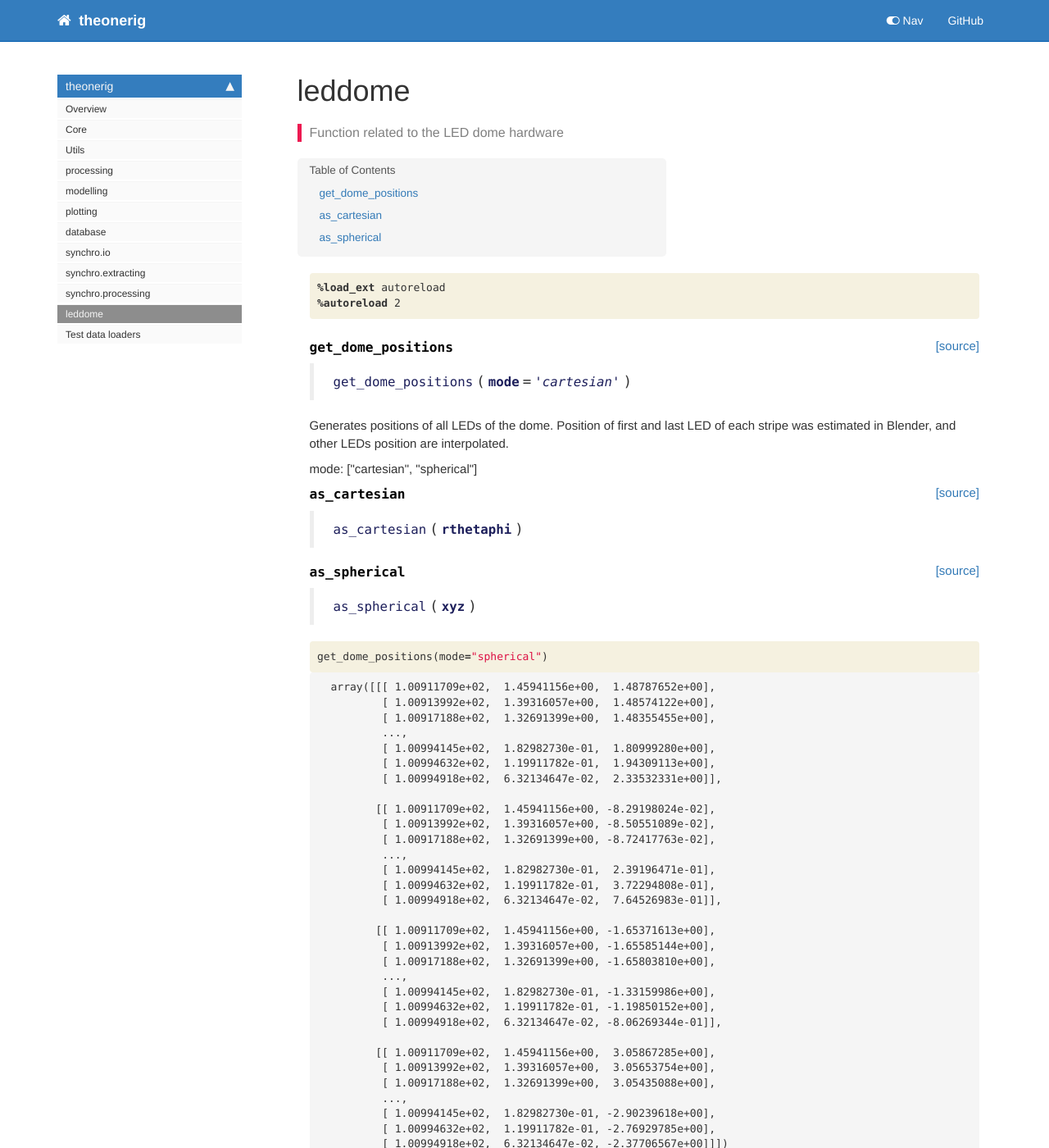
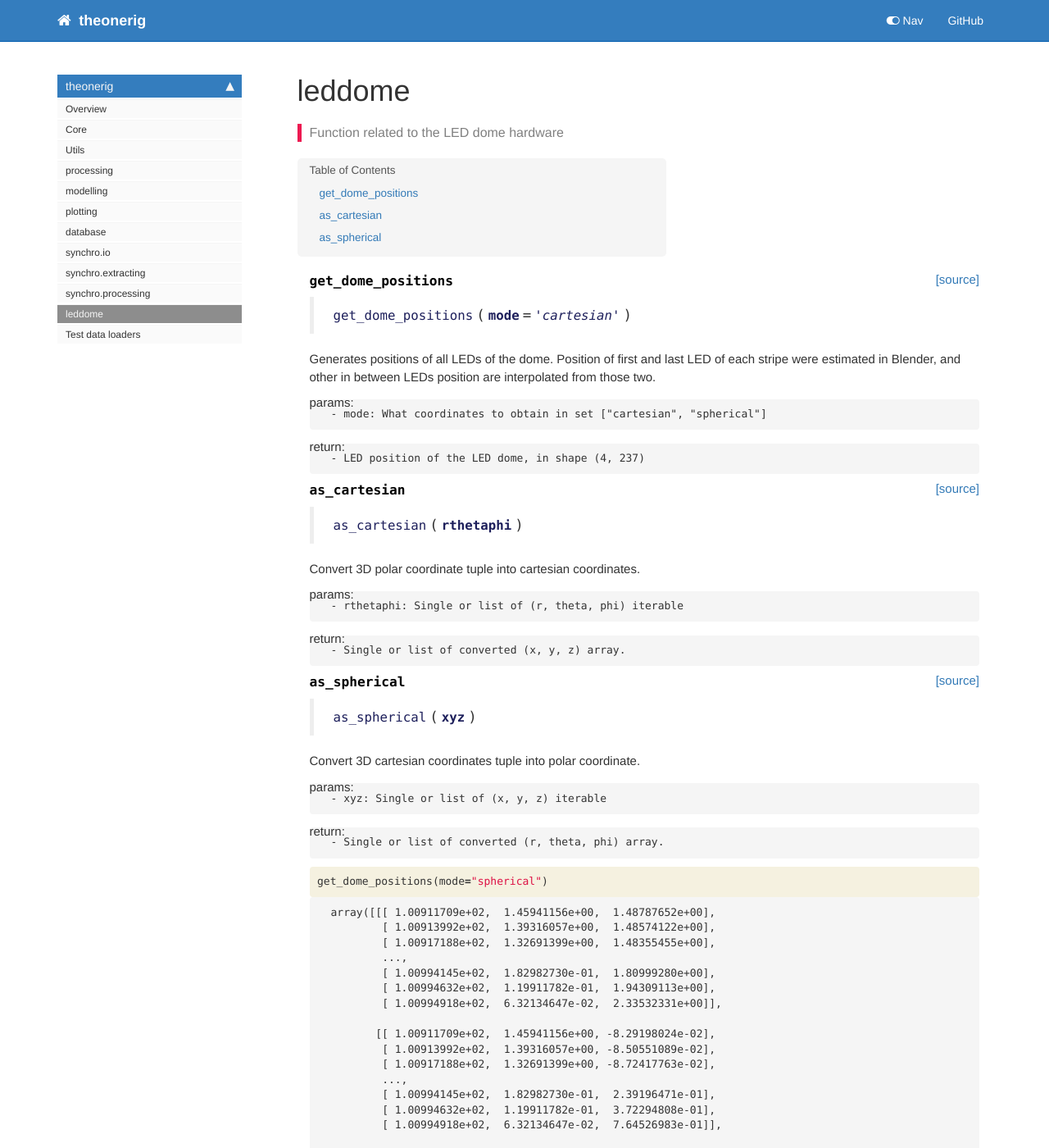
Before and after one commit to Tom-TBT/theonerig, a Jekyll site: the page built from docs/leddome.html, in a window 1280 px wide and 1400 px high. Shown: the whole window at 82% size. Built offline with Jekyll 4.4.1, drawn with Linux system fonts in a browser that asks for light colours; nearby versions of some CDN libraries; comment, search, counter and statistics services are not loaded.

Commit message:
Dome doc update

```diff
--- a/docs/leddome.html
+++ b/docs/leddome.html
@@ -30,24 +30,6 @@ description: "Function related to the LED dome hardware"
     {% raw %}
 
 <div class="cell border-box-sizing code_cell rendered">
-<div class="input">
-
-<div class="inner_cell">
-    <div class="input_area">
-<div class=" highlight hl-ipython3"><pre><span></span><span class="o">%</span><span class="k">load_ext</span> autoreload
-<span class="o">%</span><span class="k">autoreload</span> 2
-</pre></div>
-
-    </div>
-</div>
-</div>
-
-</div>
-    {% endraw %}
-
-    {% raw %}
-
-<div class="cell border-box-sizing code_cell rendered">
 
 </div>
     {% endraw %}
@@ -70,11 +52,17 @@ description: "Function related to the LED dome hardware"
 
 
 <div class="output_markdown rendered_html output_subarea ">
-<h4 id="get_dome_positions" class="doc_header"><code>get_dome_positions</code><a href="https://github.com/Tom-TBT/theonerig/tree/master/theonerig/leddome.py#L14" class="source_link" style="float:right">[source]</a></h4><blockquote><p><code>get_dome_positions</code>(<strong><code>mode</code></strong>=<em><code>'cartesian'</code></em>)</p>
+<h4 id="get_dome_positions" class="doc_header"><code>get_dome_positions</code><a href="https://github.com/Tom-TBT/theonerig/tree/master/theonerig/leddome.py#L13" class="source_link" style="float:right">[source]</a></h4><blockquote><p><code>get_dome_positions</code>(<strong><code>mode</code></strong>=<em><code>'cartesian'</code></em>)</p>
 </blockquote>
-<p>Generates positions of all LEDs of the dome. Position of first and last LED of each stripe was estimated
-in Blender, and other LEDs position are interpolated.</p>
-<p>mode: ["cartesian", "spherical"]</p>
+<p>Generates positions of all LEDs of the dome. Position of first and last LED of each stripe
+were estimated in Blender, and other in between LEDs position are interpolated from those two.</p>
+<p>params:</p>
+
+<pre><code>- mode: What coordinates to obtain in set ["cartesian", "spherical"]
+</code></pre>
+<p>return:</p>
+
+<pre><code>- LED position of the LED dome, in shape (4, 237)</code></pre>
 
 </div>
 
@@ -97,8 +85,16 @@ in Blender, and other LEDs position are interpolated.</p>
 
 
 <div class="output_markdown rendered_html output_subarea ">
-<h4 id="as_cartesian" class="doc_header"><code>as_cartesian</code><a href="https://github.com/Tom-TBT/theonerig/tree/master/theonerig/leddome.py#L104" class="source_link" style="float:right">[source]</a></h4><blockquote><p><code>as_cartesian</code>(<strong><code>rthetaphi</code></strong>)</p>
+<h4 id="as_cartesian" class="doc_header"><code>as_cartesian</code><a href="https://github.com/Tom-TBT/theonerig/tree/master/theonerig/leddome.py#L115" class="source_link" style="float:right">[source]</a></h4><blockquote><p><code>as_cartesian</code>(<strong><code>rthetaphi</code></strong>)</p>
 </blockquote>
+<p>Convert 3D polar coordinate tuple into cartesian coordinates.</p>
+<p>params:</p>
+
+<pre><code>- rthetaphi: Single or list of (r, theta, phi) iterable
+</code></pre>
+<p>return:</p>
+
+<pre><code>- Single or list of converted (x, y, z) array.</code></pre>
 
 </div>
 
@@ -121,8 +117,16 @@ in Blender, and other LEDs position are interpolated.</p>
 
 
 <div class="output_markdown rendered_html output_subarea ">
-<h4 id="as_spherical" class="doc_header"><code>as_spherical</code><a href="https://github.com/Tom-TBT/theonerig/tree/master/theonerig/leddome.py#L114" class="source_link" style="float:right">[source]</a></h4><blockquote><p><code>as_spherical</code>(<strong><code>xyz</code></strong>)</p>
+<h4 id="as_spherical" class="doc_header"><code>as_spherical</code><a href="https://github.com/Tom-TBT/theonerig/tree/master/theonerig/leddome.py#L132" class="source_link" style="float:right">[source]</a></h4><blockquote><p><code>as_spherical</code>(<strong><code>xyz</code></strong>)</p>
 </blockquote>
+<p>Convert 3D cartesian coordinates tuple into polar coordinate.</p>
+<p>params:</p>
+
+<pre><code>- xyz: Single or list of (x, y, z) iterable
+</code></pre>
+<p>return:</p>
+
+<pre><code>- Single or list of converted (r, theta, phi) array.</code></pre>
 
 </div>
 
```
Also changed, not shown: theonerig/leddome.py (+50 -25 lines), 1 other file.
